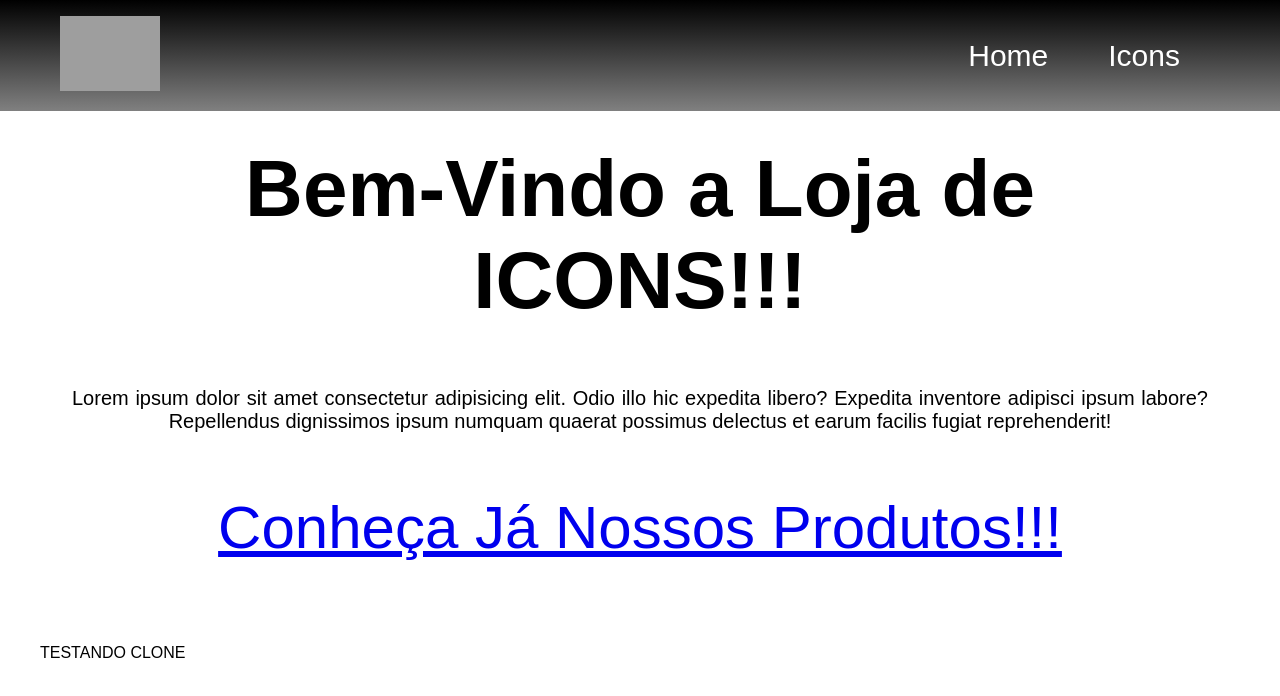
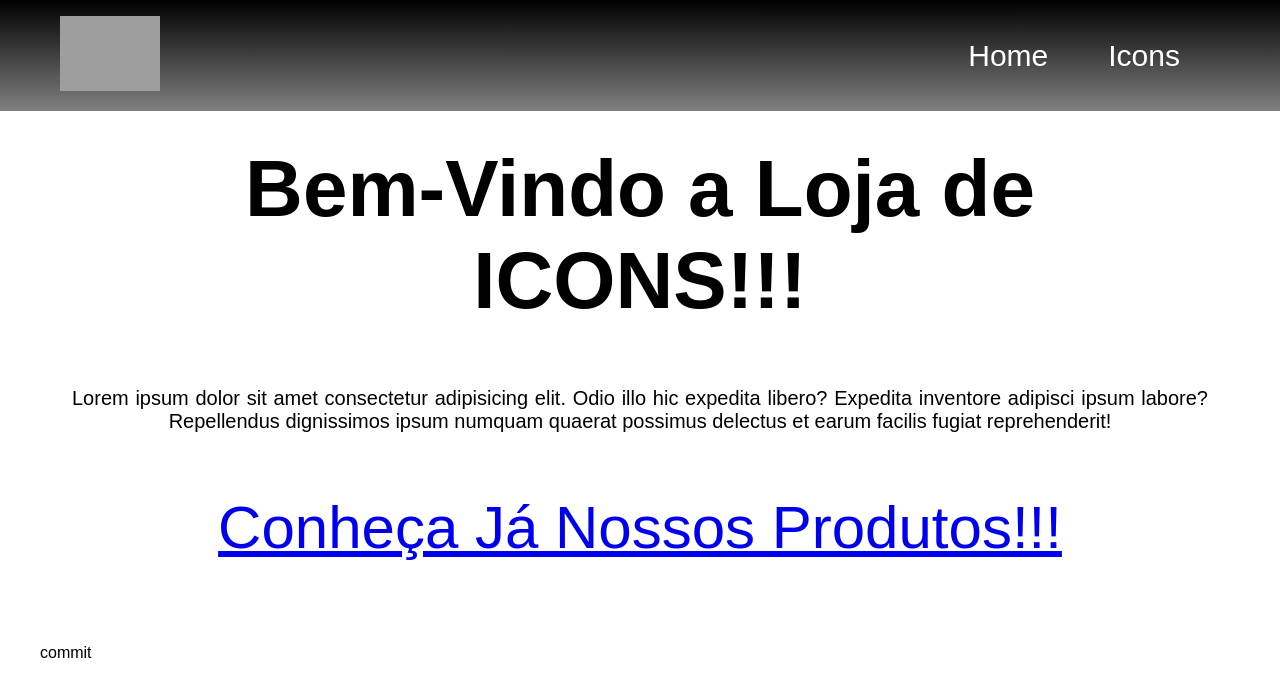
Before and after one commit to JoelRP00/carrossel_react, a React (Vite) app: page / in a window 1280 px wide. Shown: the top 696 px of the page. Built offline with nearby package versions, Linux system fonts and the light colour scheme; grey boxes are pictures that could not be loaded.

Commit message:
teste para merge

```diff
--- a/src/App.jsx
+++ b/src/App.jsx
@@ -24,7 +24,7 @@ function App() {
         </Routes>
 
 
-        TESTANDO CLONE
+        commit
       </Container>
       </BrowserRouter>
 
```
